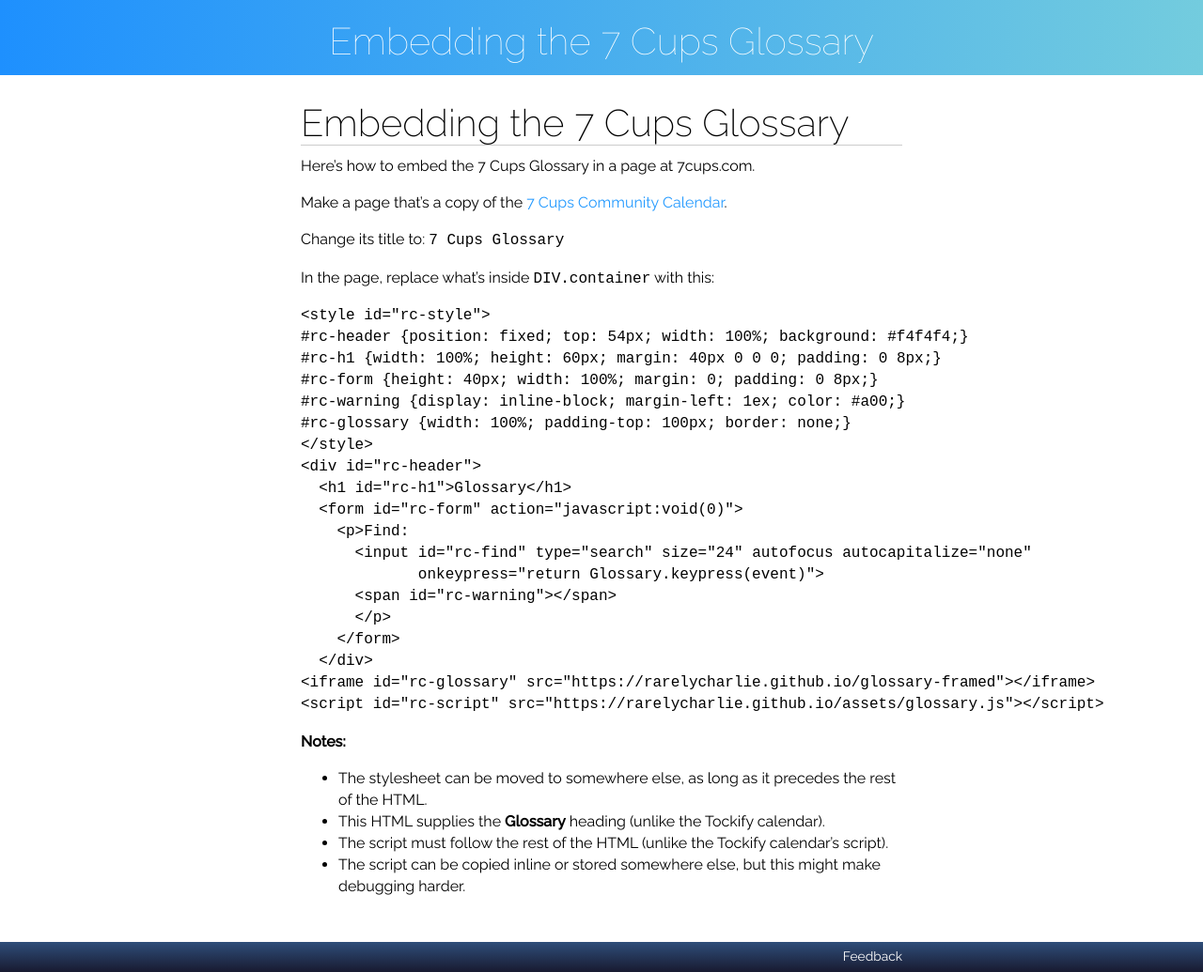
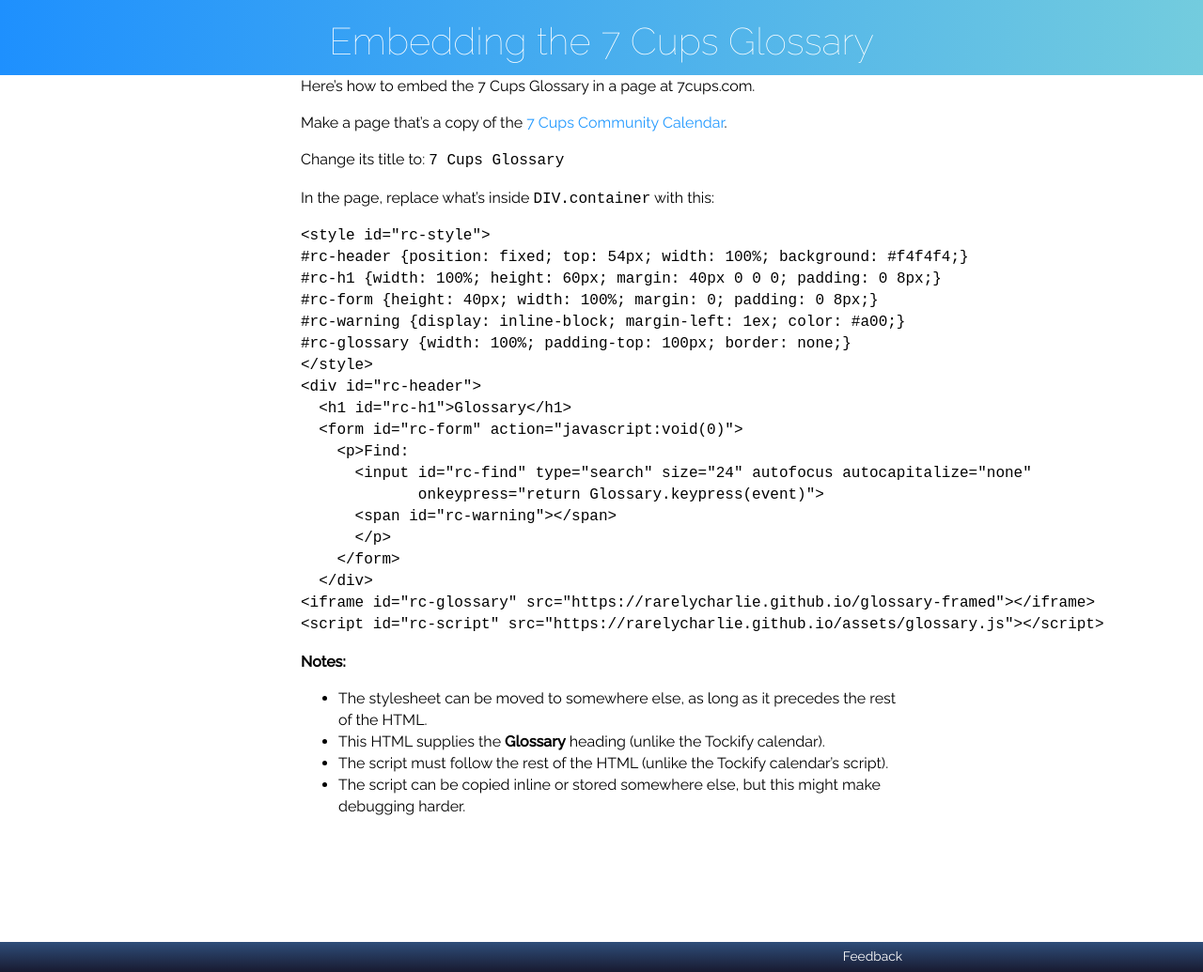
Before and after one commit to RarelyCharlie/rarelycharlie.github.io, a Jekyll site: the page built from _draft/glossary-embed.md, in a window 1280 px wide and 1035 px high. Shown: the whole window at 94% size. Built offline with Jekyll 4.4.1, drawn with Linux system fonts in a browser that asks for light colours.

Commit message:
h1 not needed

```diff
--- a/_draft/glossary-embed.md
+++ b/_draft/glossary-embed.md
@@ -4,7 +4,6 @@ layout: default
 feedback: https://www.7cups.com/@RarelyCharlie
 class: index
 ---
-# Embedding the 7 Cups Glossary
 
 Here's how to embed the 7 Cups Glossary in a page at 7cups.com.
 
```
